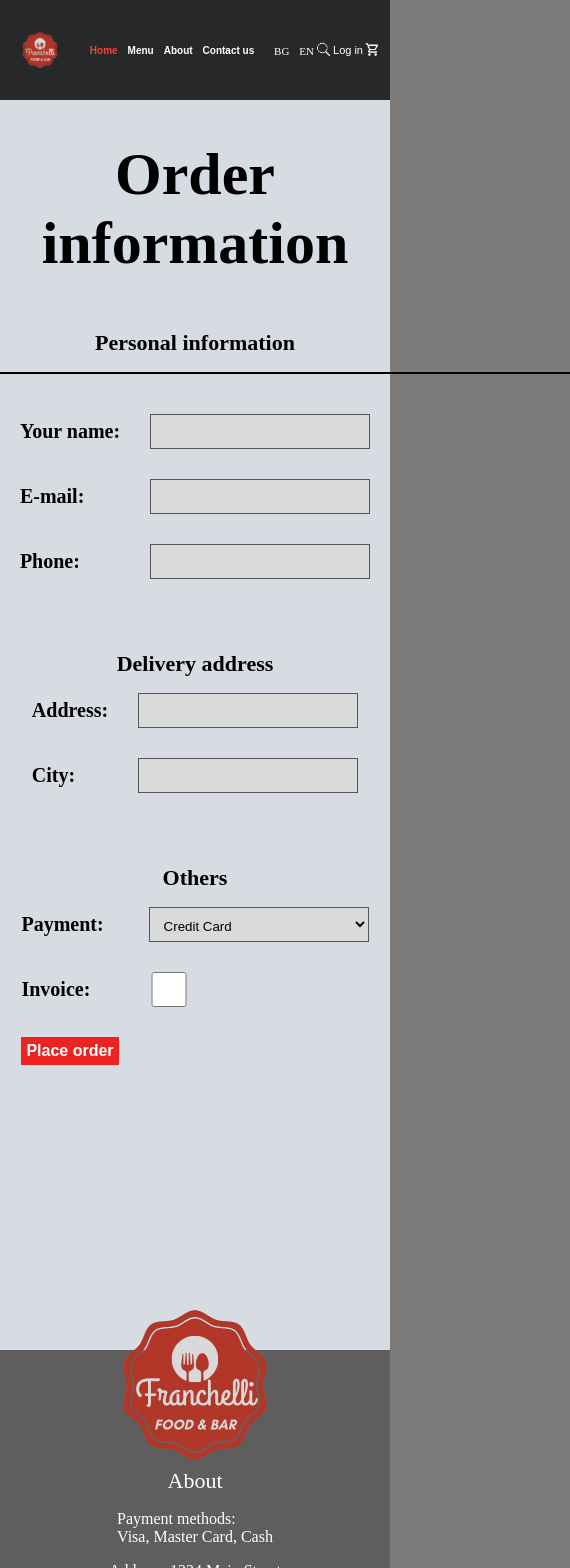
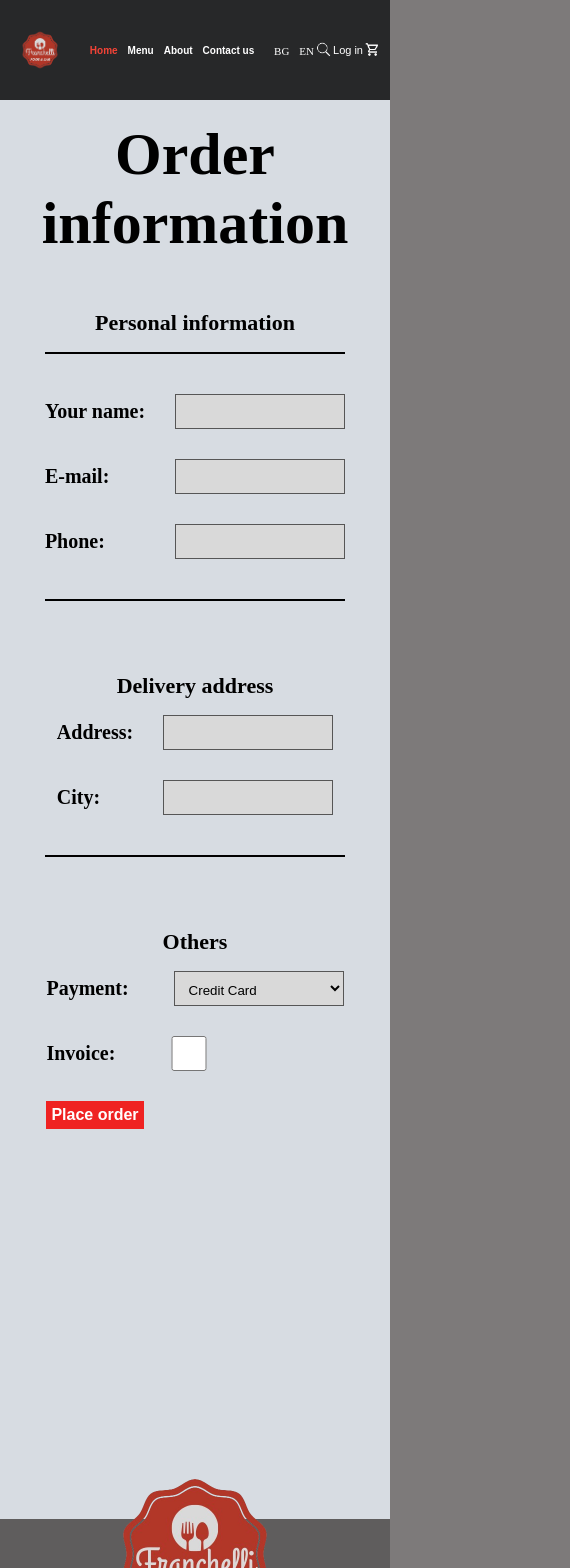
Before and after one commit to Petkov-Petko/Franchelli, a React (Vite) app in the folder Franchelli/: page /Franchelli/order in a window 390 px wide. Shown: the top 1568 px of the page, 570 px wide, since content can reach past the window. Built offline with nearby package versions, Linux system fonts and the light colour scheme.

Commit message:
Update PlaceOrder component styles to add responsive layout and adjust input widths in PlaceOrder.css

```diff
--- a/Franchelli/src/pages/PlaceOrder/PlaceOrder.css
+++ b/Franchelli/src/pages/PlaceOrder/PlaceOrder.css
@@ -83,7 +83,7 @@
 }
 
 
-@media (max-width: 550px) {
+@media (max-width: 630px) {
     .checkOut input{
         width: 220px;
     }
@@ -99,4 +99,40 @@
         position: relative;
         right: 90px;
       }
+      .checkOut hr{
+        width: 350px;
+        margin: 0 auto;
+        border: 1px solid #000;
+        margin-bottom: 40px;
+    }
   }
+  @media (max-width: 400px) {
+    .checkOut input{
+        width: 170px;
+    }
+    #payment{
+        width: 170px;
+    }
+    .checkOut{
+        padding-top: 100px;
+        height: 180vh;
+        padding-bottom: 90px;
+    }
+
+    #invoice{
+        position: relative;
+        right: 70px;
+      }
+      .checkOut hr{
+        width: 300px;
+        margin: 0 auto;
+        border: 1px solid #000;
+        margin-bottom: 40px;
+    }
+
+  }
+  @media (max-width: 550px) {
+    .checkOut{
+        padding-bottom: 30px;
+    }
+  }
--- a/Franchelli/src/pages/PlaceOrder/PlaceOrder.jsx
+++ b/Franchelli/src/pages/PlaceOrder/PlaceOrder.jsx
@@ -14,6 +14,7 @@ const PlaceOrder = () => {
         <label htmlFor="phone">Phone:</label>
         <input type="tel" id="phone" name="phone" required />
     </form>
+    <hr />
     <h4>Delivery address</h4>
     <form className="checkoutForm">
         <label htmlFor="address">Address:</label>
@@ -21,6 +22,7 @@ const PlaceOrder = () => {
         <label htmlFor="city">City:</label>
         <input type="text" id="city" name="city" required />
     </form>
+    <hr />
     <h4>Others</h4>
     <form className="checkoutForm">
         <label htmlFor="payment">Payment:</label>
```
